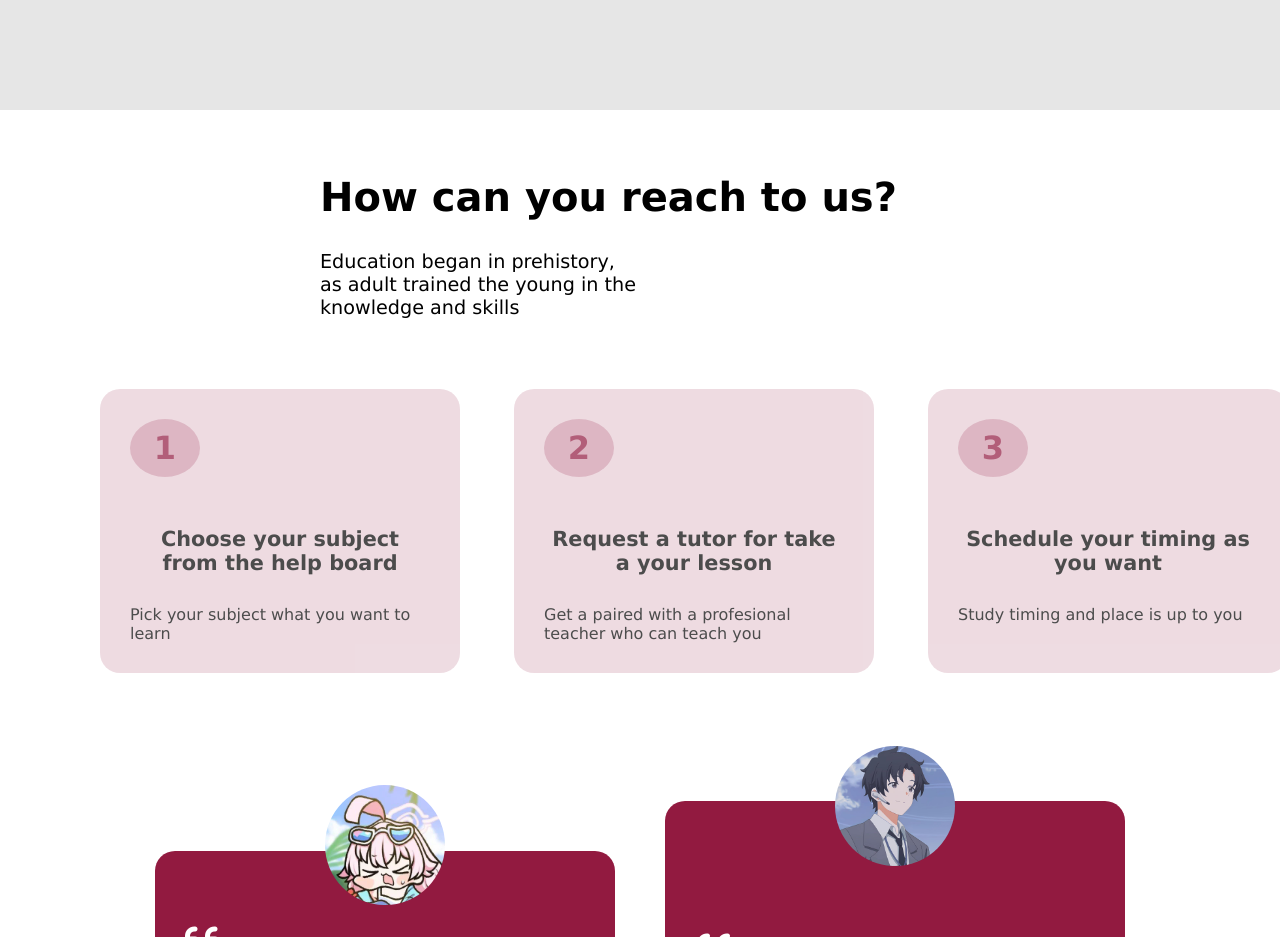
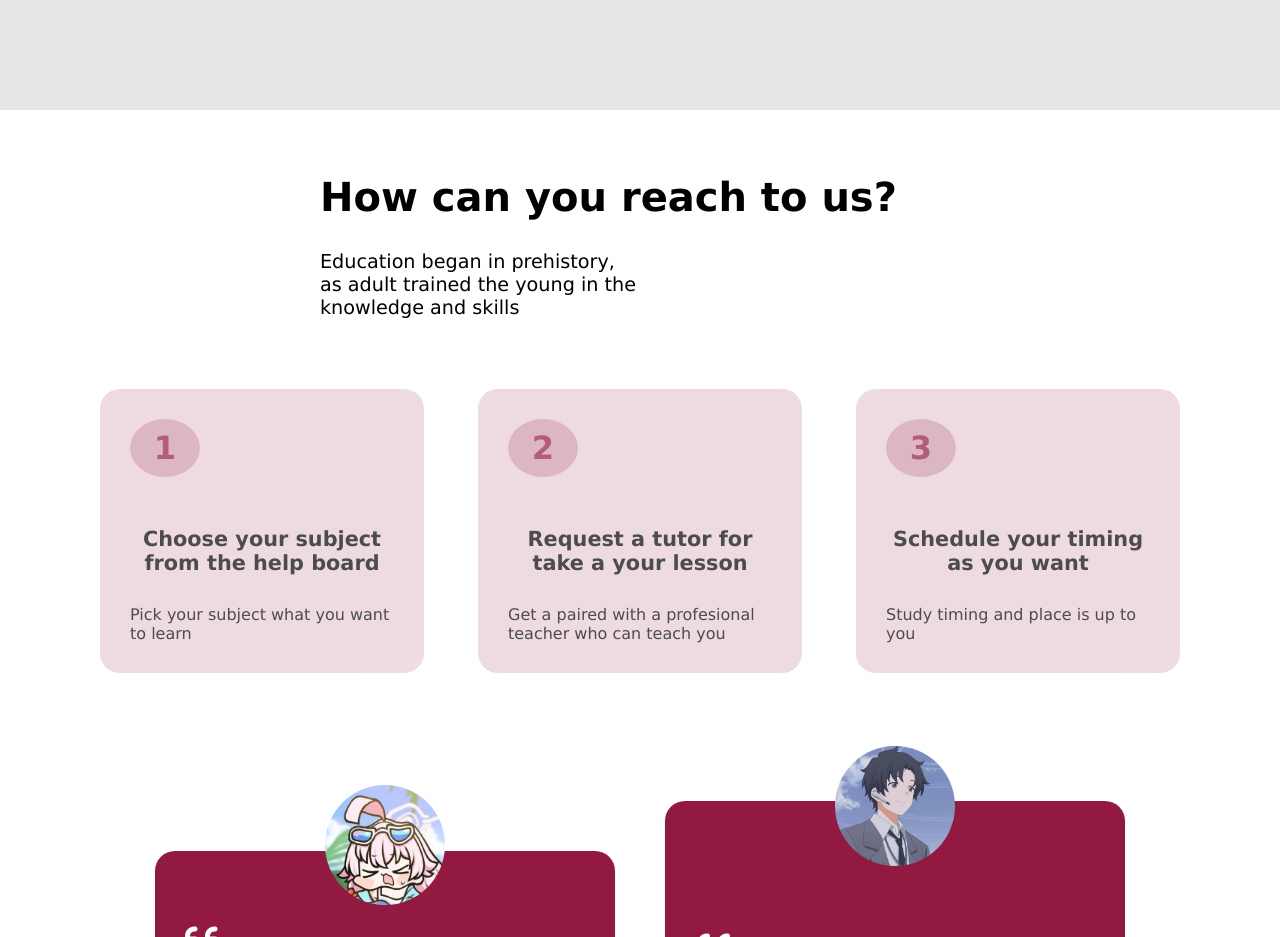
Before and after one commit to deriana/abydos-school, a React (Vite) app: page / in a window 1280 px wide. Shown: the part 3850-4787 px from the top of the page. Built offline with nearby package versions, Linux system fonts and the light colour scheme.

Commit message:
tugas bu-sarah update responsive

```diff
--- a/src/components/tutor.css
+++ b/src/components/tutor.css
@@ -6,6 +6,7 @@
     width: 100%;
     gap: 70px;
     align-items: center;
+    justify-content: center;
 }
 
 .tutor-text {
@@ -26,9 +27,9 @@
 }
 
 .tutor-container {
-    display: grid;
-    grid-template-columns: repeat(3, 1fr);
-    column-gap: 5%;
+    display: flex;
+    flex-direction: row;
+    gap: 5%;
 }
 
 .tutor-content {
```
